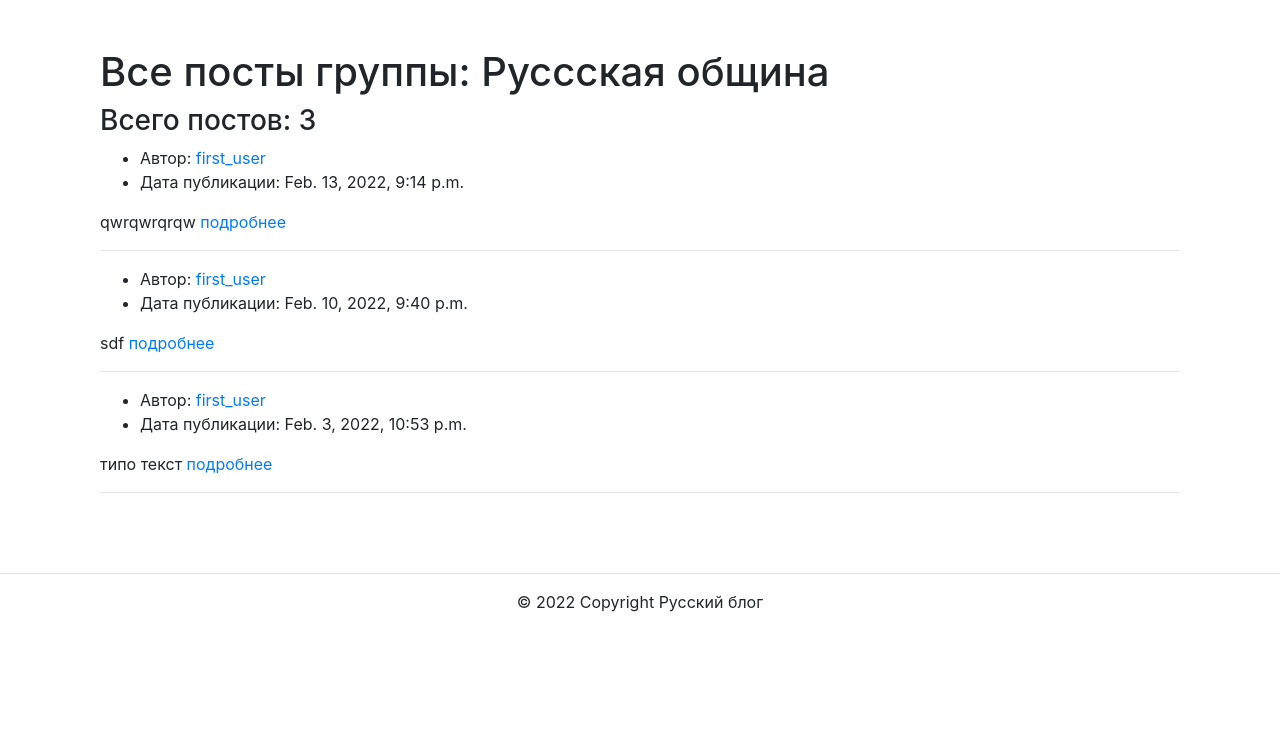
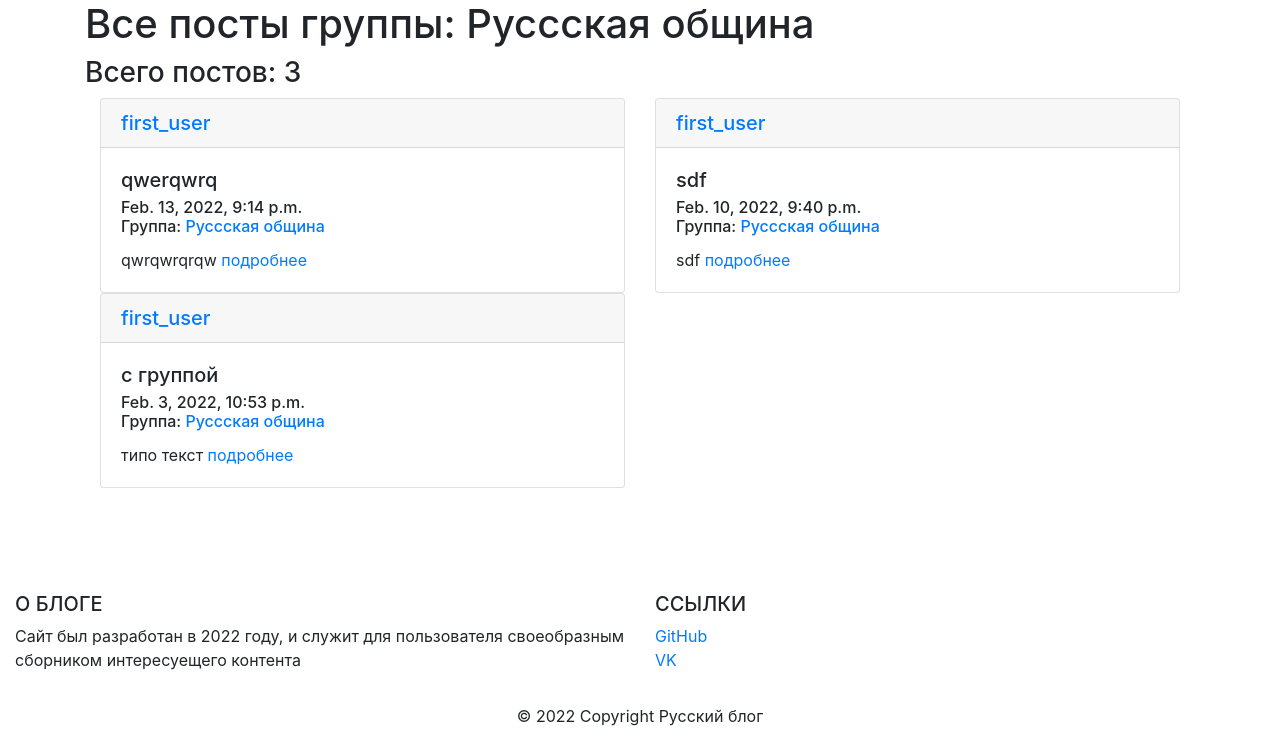
Before and after one commit to Weslia-Chartreux/Russian_blog, a Django app: page /group/1/ in a window 1280 px wide. Shown: the part 56-800 px from the top of the page. Run offline with Django 3.2, Linux system fonts and the light colour scheme; data comes from the database, SQL or seed files in the repository; both versions use the stored data as it was after the commit; some libraries are stand-ins or nearby versions.

Commit message:
+footer +Профиля юзеров и групп отображаются корректно

```diff
--- a/posts/templates/group_profile.html
+++ b/posts/templates/group_profile.html
@@ -8,24 +8,35 @@
   {% extends 'base.html' %}
   {% block content %}
     <main>
-      <div class="container py-5">
         <h1>Все посты группы: {{ profile_user.name }} </h1>
         <h3>Всего постов: {{ count_posts }} </h3>
-        <article>
+      <div class="container">
+        <div class='row'>
           {% for post in posts %}
-          <ul>
-            <li>
-              Автор:
-              <a href="{% url 'profile' post.author.get_username %}">{{ post.author.get_username }}</a>
-            </li>
-            <li>
-              Дата публикации: {{ post.date }}
-            </li>
-          </ul>
-          <p>
-          {{ post.text|slice:"0:70" }} <a href="{% url 'post_detail' post.id %}">подробнее </a>
-          </p>
-        </article>
+          <div class="col-sm-6">
+            <div class="card">
+              <h5 class="card-header"><a href="{% url 'profile' post.author.get_username %}">
+                {{ post.author.get_username }}
+              </a></h5>
+              <div class="card-body">
+                <h5 class='card-title'>
+                {{ post.name }}
+            </h5>
+            <h6 class="card-subtitle">{{ post.date }}</h6>
+            {% if post.group %}
+                <h6 class="card-title">Группа: <a href="{% url 'group_profile' post.group.id %}">
+                  {{ post.group.name }}
+                  </a></h6>
+            {% endif %}
+            {% if not post.group %}
+                <h6 class="card-title">Без группы</h6>
+            {% endif %}
+            <div class="card-text">
+                {{ post.text|slice:"0:30" }} <a href="{% url 'post_detail' post.id %}">подробнее </a>
+            </div>
+    </div>
+         </div>
+            </div>
         <hr>
         {% endfor %}
         {% include 'paginator.html' %}
--- a/testik/templates/base.html
+++ b/testik/templates/base.html
@@ -13,13 +13,55 @@
 </head>
 <body>
 {% include 'header.html' %}
-<main role="main" class="container">
+<main class="main h-100">
+    <div class="container h-100">
     {% block content %}
     {% endblock content %}
-</main>
-<p></p>
-<footer class="border-top text-center py-3">
-      <p>© {{ year_now }} Copyright Русский блог</p>
-    </footer>
+    </div>
+  </main>
+<footer class="footer fixed-bottom">
+  <div class="container-fluid text-center text-md-left">
+    <div class="row">
+      <div class="col-md-6 mt-md-0 mt-3">
+        <h5 class="text-uppercase">О блоге</h5>
+        <p>Сайт был разработан в 2022 году, и служит для пользователя своеобразным
+            сборником интересуещего контента</p>
+
+      </div>
+      <!-- Grid column -->
+
+      <hr class="clearfix w-100 d-md-none pb-3">
+
+      <!-- Grid column -->
+      <div class="col-md-3 mb-md-0 mb-3">
+
+        <!-- Links -->
+        <h5 class="text-uppercase">Ссылки</h5>
+
+        <ul class="list-unstyled">
+          <li>
+            <a href="https://github.com/Weslia-Chartreux">GitHub</a>
+          </li>
+          <li>
+            <a href="https://vk.com/offline_wes">VK</a>
+          </li>
+        </ul>
+
+      </div>
+
+      <!-- Grid column -->
+
+    </div>
+    <!-- Grid row -->
+
+  </div>
+  <!-- Footer Links -->
+
+  <!-- Copyright -->
+  <div class="footer-copyright text-center py-3">© {{ year_now }} Copyright Русский блог
+  </div>
+  <!-- Copyright -->
+
+</footer>
 </body>
 </html>
--- a/testik/templates/header.html
+++ b/testik/templates/header.html
@@ -21,7 +21,7 @@
                     {{ user.username }}
                 </a>
                 <ul class="dropdown-menu" aria-labelledby="dropdownMenuButton1">
-                    <li><a class="nav-link link-light" href="{% url 'profile' '{{ user.username }}' %}">Профиль</a></li>
+                    <li><a class="nav-link link-light" href="{% url 'profile' user.username %}">Профиль</a></li>
                     <li><a class="nav-link link-light" href="{% url 'password_change' %}">Изменить пароль</a></li>
                     <li><a class="nav-link link-light" href="{% url 'logout' %}">Выйти</a></li>
                 </ul>
--- a/testik/views.py
+++ b/testik/views.py
@@ -8,7 +8,7 @@ from .models import Post
 # Функция, которая отвечает за показ домашней страницы
 def index(request):
     posts = Post.objects.all().order_by('-date')
-    paginator = Paginator(posts, 4)
+    paginator = Paginator(posts, 6)
     page_number = request.GET.get('page')
     page_obj = paginator.get_page(page_number)
     if request.method == "POST":
```
Also changed, not shown: posts/templates/profile.html (+23 -19 lines), testik/templates/index.html (+13 -5 lines), db.sqlite3.
